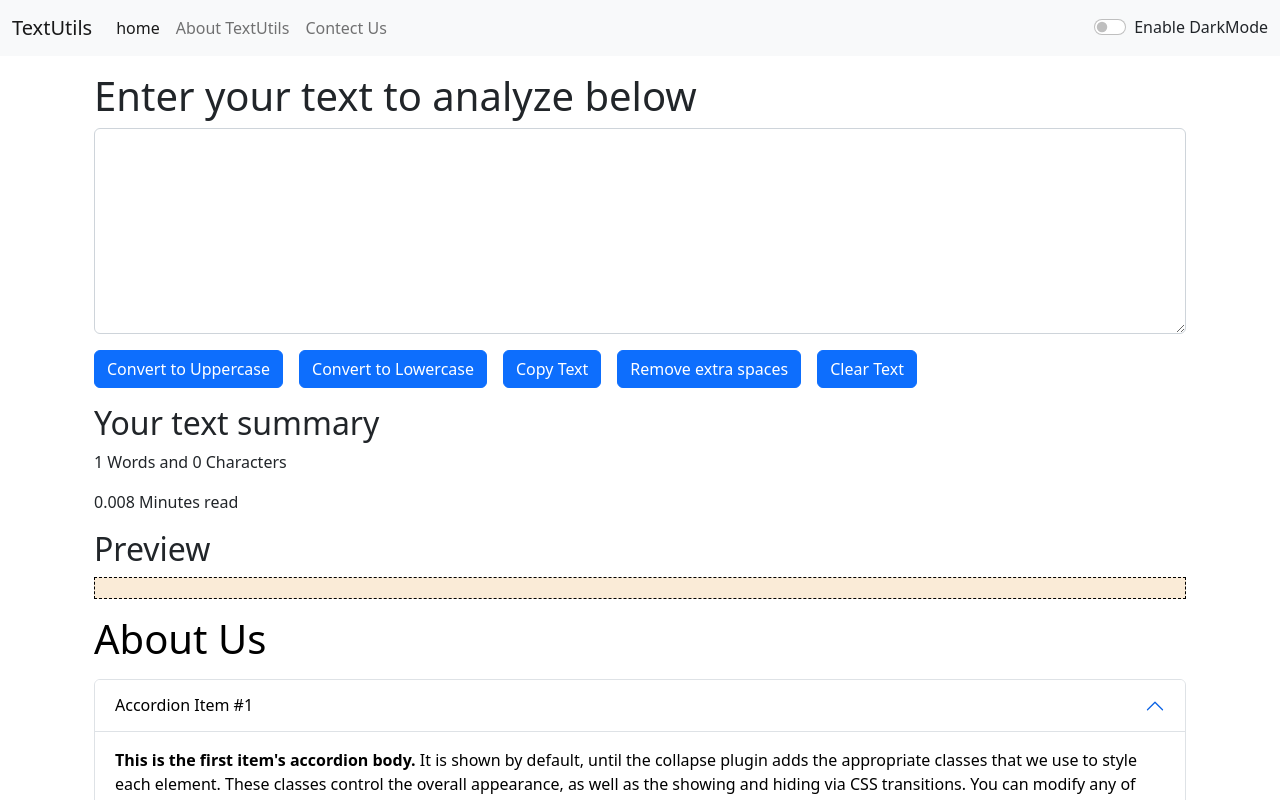
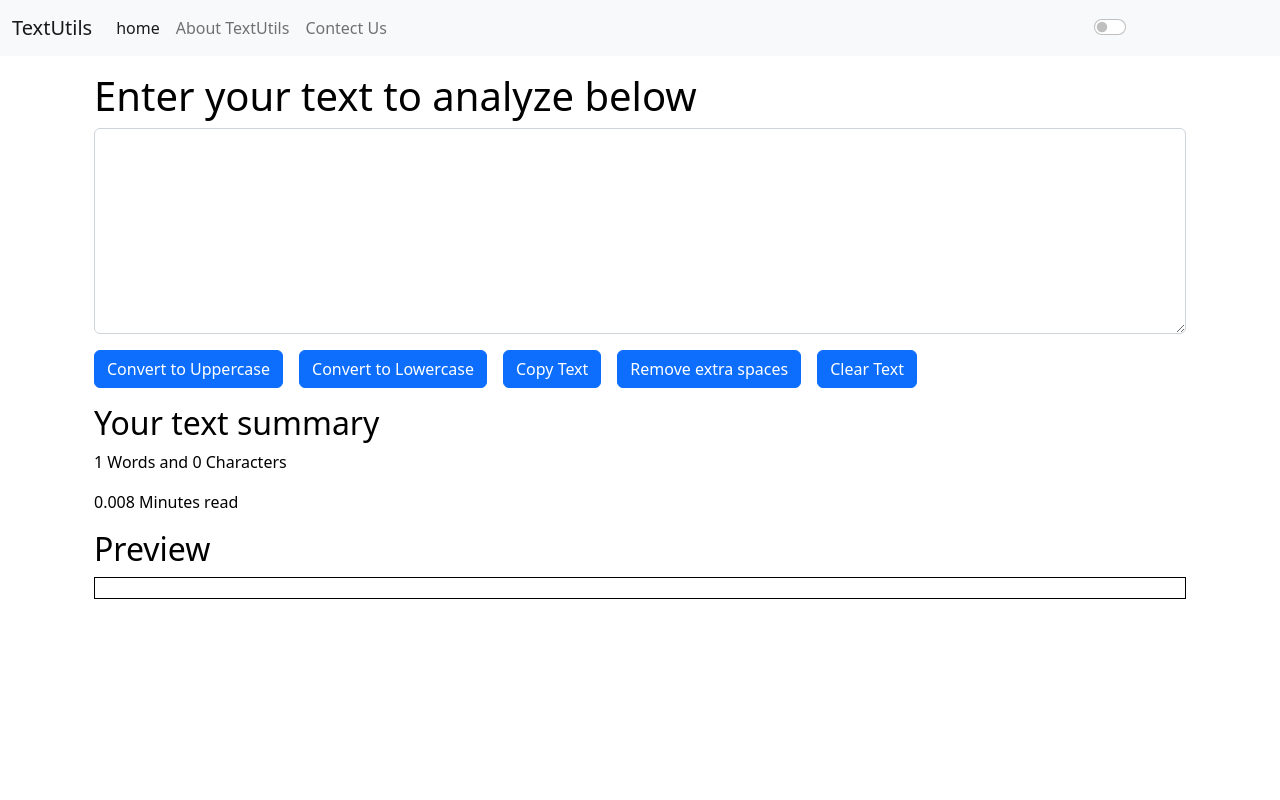
Before and after one commit to jenilsangani/TextUtils, a React (Create React App) app: page / in a window 1280 px wide. Shown: the top 800 px of the page. Built offline with nearby package versions, Linux system fonts and the light colour scheme.

Commit message:
dark body code add

```diff
--- a/src/App.js
+++ b/src/App.js
@@ -1,6 +1,6 @@
 import { useState } from "react";
 import "./App.css";
-import About from "./components/About";
+// import About from "./components/About";
 import Navbar from "./components/Navbar";
 import TextForm from "./components/TextForm";
 
@@ -9,27 +9,22 @@
   const toggleMode = () => {
     if (mode === "light") {
       setkMode("dark");
-      document.body.style.backgroundColor = 'black'
+      document.body.style.backgroundColor = "black";
     } else {
       setkMode("light");
       document.body.style.backgroundColor = "white";
-
     }
   };
+  console.log(mode);
   return (
     <>
-      <Navbar
-        title="TextUtils"
-        aboutText="About TextUtils"
-        mode={mode}
-        toggleMode={toggleMode}
-      />
+      <Navbar title="TextUtils" aboutText="About TextUtils" mode={mode} toggleMode={toggleMode}/>
 
       {/* set default */}
       {/* <Navbar /> */}
       <div className="container my-3">
-        <TextForm heading="Enter your text to analyze below" />
-        <About />
+        <TextForm heading="Enter your text to analyze below" mode={mode}/>
+        {/* <About /> */}
       </div>
     </>
   );
--- a/src/components/Navbar.js
+++ b/src/components/Navbar.js
@@ -3,22 +3,12 @@
 
 export default function Navbar(props) {
   return (
-    <nav
-      className={`navbar navbar-expand-lg navbar-${props.mode} bg-${props.mode} `}
-    >
+    <nav className={`navbar navbar-expand-lg navbar-${props.mode} bg-${props.mode}`}>
       <div className="container-fluid">
         <a className="navbar-brand" href="/">
           {props.title}
         </a>
-        <button
-          className="navbar-toggler"
-          type="button"
-          data-bs-toggle="collapse"
-          data-bs-target="#navbarSupportedContent"
-          aria-controls="navbarSupportedContent"
-          aria-expanded="false"
-          aria-label="Toggle navigation"
-        >
+        <button className="navbar-toggler" type="button" data-bs-toggle="collapse" data-bs-target="#navbarSupportedContent" aria-controls="navbarSupportedContent" aria-expanded="false" aria-label="Toggle navigation">
           <span className="navbar-toggler-icon"></span>
         </button>
         <div className="collapse navbar-collapse" id="navbarSupportedContent">
@@ -54,18 +44,9 @@
             </button>
           </form> */}
 
-          <div className={`form-check form-switch text-${props.mode==='light'?'dark':'light'}`}>
-            <input
-              className="form-check-input"
-              onClick={props.toggleMode}
-              type="checkbox"
-              role="switch"
-              id="flexSwitchCheckDefault"
-            />
-            <label
-              className="form-check-label"
-              htmlFor="flexSwitchCheckDefault"
-            >
+          <div className={`form-check form-switch text-${props.mode==='light'?'light':'light'}`}>
+            <input className="form-check-input" onClick={props.toggleMode} type="checkbox" role="switch" id="flexSwitchCheckDefault"/>
+            <label className="form-check-label" htmlFor="flexSwitchCheckDefault">
               Enable DarkMode
             </label>
           </div>
--- a/src/components/TextForm.js
+++ b/src/components/TextForm.js
@@ -30,86 +30,63 @@
   };
 
   const handleExtraSpaces = () => {
-    let newText = text.split(/[ ]+/)
+    let newText = text.split(/[ ]+/);
     console.log("Removed extra spaces" + " : " + text);
-    setText(newText.join(" "))
-  }
-    let peiviewStyle = {
-      border: "1px dashed black",
-      padding: "10px",
-      background: "antiquewhite",
-      fontWeight: "600",
-    };
+    setText(newText.join(" "));
+  };
+  let peiviewStyle = {
+    border: "1px solid black",
+    padding: "10px",
+    background: "white",
+    fontWeight: "600",
+  };
   return (
     <>
-      <div className="container">
+      <div className="container" style={{ color: props.mode === "dark" ? "white" : "black" }}>
         <h1>{props.heading}</h1>
         <div>
-          <textarea
-            className="form-control"
-            value={text} // for on change
-            onChange={handleonChange}
-            id="myBox"
-            rows="8"
-          ></textarea>
+
+         {/* for on change */}
+
+          <textarea className="form-control" value={text} onChange={handleonChange} id="myBox" rows="8" style={{backgroundColor: props.mode === "dark" ? "lightgray" : "white",}}></textarea>
         </div>
 
         {/* Convert to Uppercase */}
 
-        <button
-          className="btn btn-primary"
-          style={{ marginRight: 16, marginTop: 16 }}
-          onClick={handleUpClick}
-        >
+        <button className="btn btn-primary" style={{ marginRight: 16, marginTop: 16 }} onClick={handleUpClick}>
           {" "}
           Convert to Uppercase{" "}
         </button>
 
         {/* Convert to Lowercase */}
 
-        <button
-          className="btn btn-primary"
-          style={{ marginRight: 16, marginTop: 16 }}
-          onClick={handleLowClick}
-        >
+        <button className="btn btn-primary" style={{ marginRight: 16, marginTop: 16 }} onClick={handleLowClick}>
           {" "}
           Convert to Lowercase{" "}
         </button>
 
         {/* copy text */}
 
-        <button
-          className="btn btn-primary"
-          style={{ marginRight: 16, marginTop: 16 }}
-          onClick={handlecopy}
-        >
+        <button className="btn btn-primary" style={{ marginRight: 16, marginTop: 16 }} onClick={handlecopy}>
           Copy Text
         </button>
 
         {/* Remove extra spaces */}
 
-        <button
-          className="btn btn-primary"
-          style={{ marginRight: 16, marginTop: 16 }}
-          onClick={handleExtraSpaces}
-        >
+        <button className="btn btn-primary" style={{ marginRight: 16, marginTop: 16 }} onClick={handleExtraSpaces}>
           Remove extra spaces
         </button>
 
         {/* Clear Text */}
 
-        <button
-          className="btn btn-primary"
-          style={{ marginRight: 16, marginTop: 16 }}
-          onClick={handleClearClick}
-        >
+        <button className="btn btn-primary" style={{ marginRight: 16, marginTop: 16 }} onClick={handleClearClick}>
           Clear Text{" "}
         </button>
       </div>
 
       {/* Your text summary */}
 
-      <div className="container my-3">
+      <div className="container my-3" style={{ color: props.mode === "dark" ? "white" : "black" }}>
         <h2>Your text summary</h2>
         <p>
           {text.split(" ").length} Words and {text.length} Characters
```
